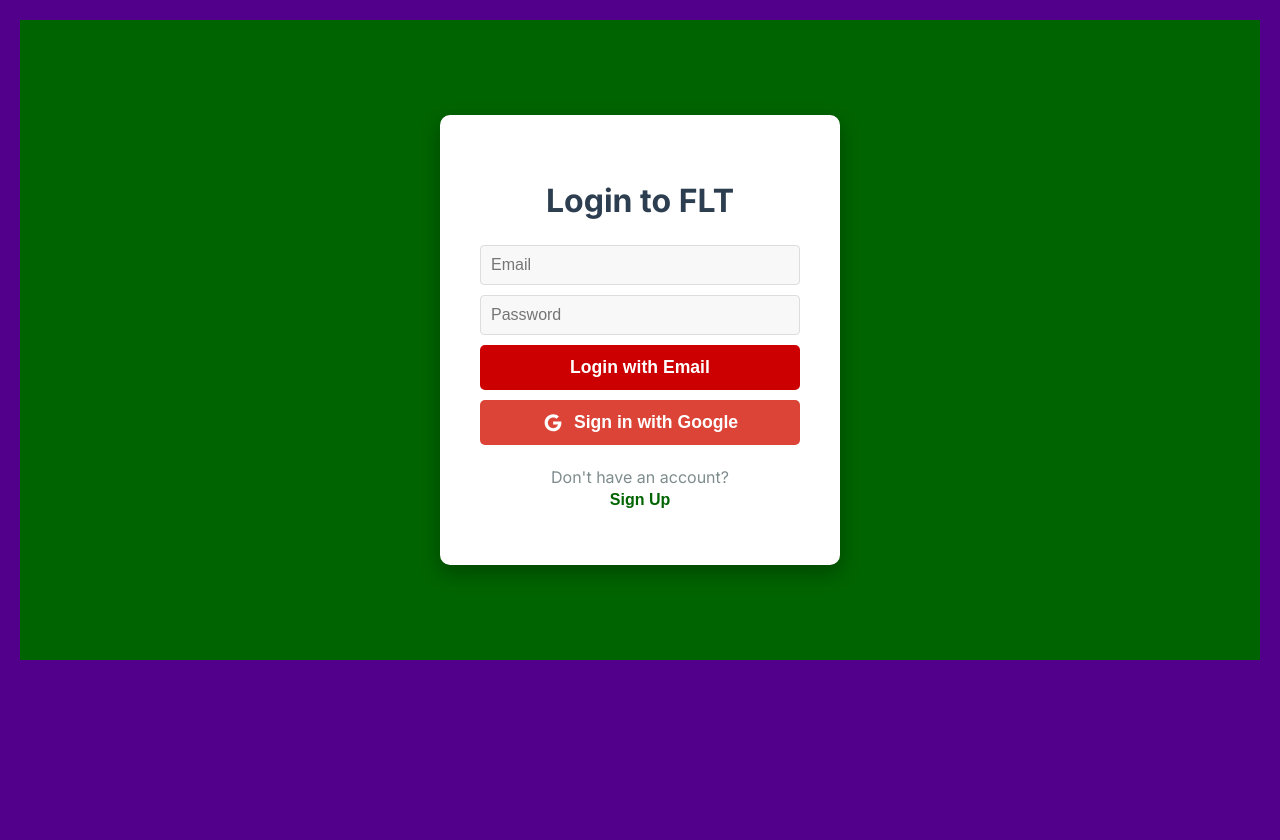
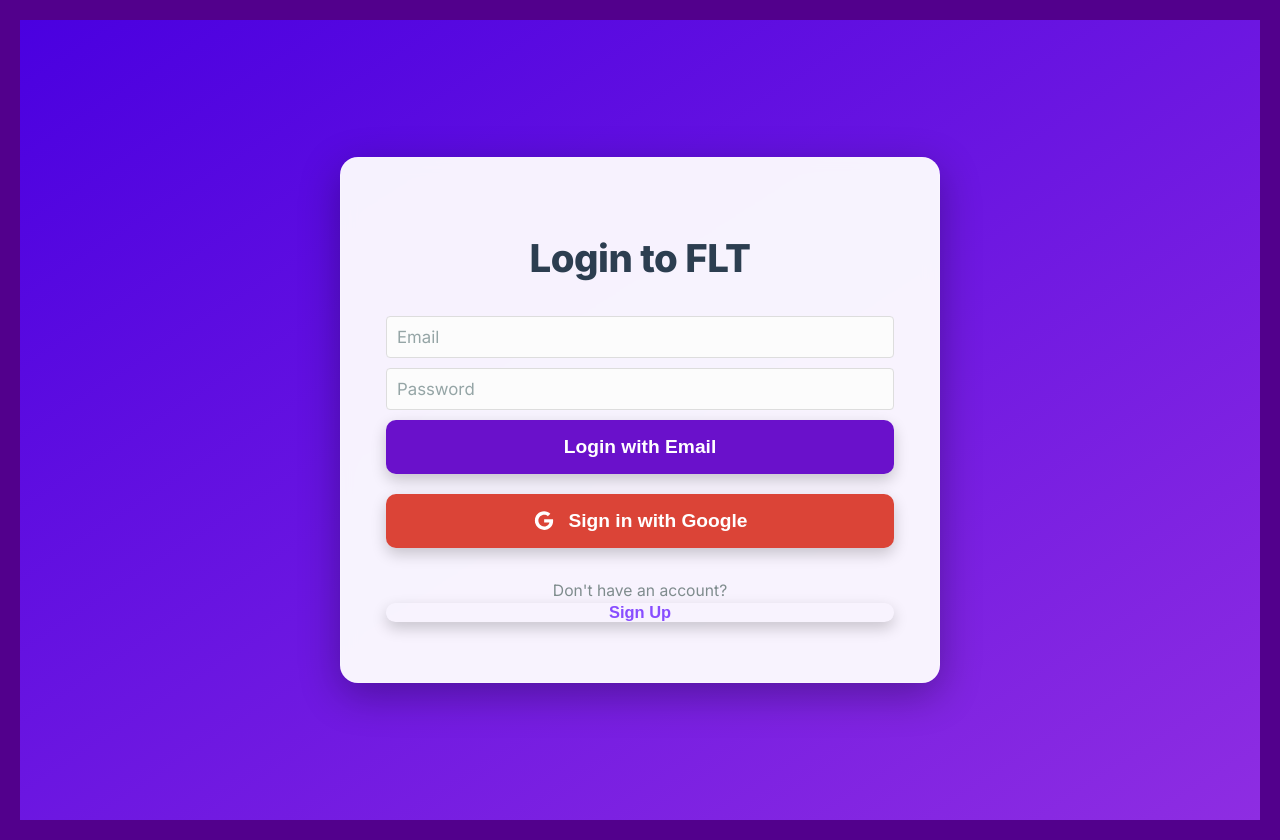
Before and after one commit to cheriflouay/fantasy-ligue-tunisienne, a React (Create React App) app: page / in a window 1280 px wide. Before the commit the page ends 800 px from the top, so only its background shows below. Built offline with nearby package versions, Linux system fonts and the light colour scheme; no server answers.

Commit message:
Initial commit

```diff
--- a/src/pages/Login.js
+++ b/src/pages/Login.js
@@ -1,75 +1,104 @@
 // src/pages/Login.js
 import React, { useState } from 'react';
 import styled from 'styled-components';
-import { FontAwesomeIcon } from '@fortawesome/react-fontawesome'; // Import FontAwesomeIcon
-import { faGoogle } from '@fortawesome/free-brands-svg-icons'; // Import Google icon
+import { FontAwesomeIcon } from '@fortawesome/react-fontawesome';
+import { faGoogle } from '@fortawesome/free-brands-svg-icons';
 
 const AuthContainer = styled.div`
     display: flex;
     flex-direction: column;
     align-items: center;
     justify-content: center;
-    min-height: 80vh;
-    background-color: var(--primary-green);
+    min-height: 100vh; /* Ensure it takes full viewport height */
+    background: linear-gradient(to bottom right, #4a00e0, #8e2de2); /* Blue to purple gradient from header */
     color: white;
+    padding: 20px;
+    box-sizing: border-box;
+    font-family: 'Inter', sans-serif; /* Apply Inter font */
 `;
 
 const AuthBox = styled.div`
-    background-color: var(--card-bg);
-    padding: 40px;
-    border-radius: 10px;
-    box-shadow: 0 8px 20px rgba(0,0,0,0.3);
+    background-color: rgba(255, 255, 255, 0.95); /* Slightly transparent white for a modern feel */
+    padding: 45px; /* Increased padding */
+    border-radius: 18px; /* More rounded corners */
+    box-shadow: 0 12px 40px rgba(0,0,0,0.3); /* Softer, more pronounced shadow */
     text-align: center;
     width: 100%;
-    max-width: 400px;
+    max-width: 600px; /* MODIFIED: Increased width */
     box-sizing: border-box;
+    border: 1px solid rgba(255,255,255,0.2); /* Subtle white border for depth */
+    backdrop-filter: blur(8px); /* Increased blur effect */
+    -webkit-backdrop-filter: blur(8px);
 
     h2 {
-        color: var(--dark-text);
-        margin-bottom: 25px;
-        font-size: 2em;
+        color: #2c3e50; /* Dark blue-grey for headings */
+        margin-bottom: 35px; /* Increased margin */
+        font-size: 2.4em; /* Larger font */
+        font-weight: 800; /* Extra bold */
+        letter-spacing: -0.5px; /* Tighter letter spacing */
     }
 
     input {
-        width: calc(100% - 20px);
-        padding: 12px;
-        margin-bottom: 15px;
-        border: 1px solid var(--border-color);
-        border-radius: 5px;
-        font-size: 1em;
-        background-color: #f8f8f8;
-        color: var(--dark-text);
+        width: calc(100% - 24px); /* Account for padding */
+        padding: 14px; /* Increased padding */
+        margin-bottom: 20px; /* Increased margin */
+        border: 1px solid #e0e0e0; /* Light grey border */
+        border-radius: 10px; /* More rounded input fields */
+        font-size: 1.05em; /* Slightly larger font */
+        background-color: #fcfcfc; /* Very light background */
+        color: #333; /* Darker text for input */
+        outline: none;
+        transition: border-color 0.3s ease, box-shadow 0.3s ease;
+        font-family: 'Inter', sans-serif; /* Apply Inter font */
+
+        &:focus {
+            border-color: #6a11cb; /* Purple highlight on focus */
+            box-shadow: 0 0 0 3px rgba(106, 17, 203, 0.2); /* Subtle purple glow */
+        }
+
+        &::placeholder {
+            color: #95a5a6; /* Medium grey placeholder text */
+        }
     }
 
     button {
         width: 100%;
-        padding: 12px;
-        background-color: var(--secondary-red);
+        padding: 16px; /* Increased padding */
+        background-color: #6a11cb; /* MODIFIED: Purple for main action */
         color: white;
         border: none;
-        border-radius: 5px;
-        font-size: 1.1em;
+        border-radius: 10px; /* More rounded buttons */
+        font-size: 1.2em; /* Larger font */
         font-weight: bold;
         cursor: pointer;
-        transition: background-color 0.3s ease;
-        display: flex; /* For icon and text alignment */
+        transition: background-color 0.3s ease, transform 0.2s ease, box-shadow 0.3s ease;
+        display: flex;
         align-items: center;
         justify-content: center;
-        gap: 10px; /* Space between icon and text */
+        gap: 12px; /* Increased space for icon */
+        box-shadow: 0 6px 15px rgba(0,0,0,0.2); /* More prominent shadow */
 
         &:hover {
-            background-color: #b30000;
+            background-color: #5a009a; /* MODIFIED: Darker purple on hover */
+            transform: translateY(-3px); /* More pronounced lift */
+            box-shadow: 0 8px 20px rgba(0,0,0,0.3);
+        }
+        &:active {
+            transform: translateY(0);
+            box-shadow: 0 4px 10px rgba(0,0,0,0.2);
         }
         &:disabled {
             background-color: #cccccc;
             cursor: not-allowed;
+            box-shadow: none;
+            transform: none;
         }
 
         &.google-button {
-            background-color: #DB4437; /* Google Red */
-            margin-top: 10px; /* Space from email login button */
+            background-color: #DB4437; /* Google Red - kept as brand color */
+            margin-top: 20px; /* More space from email login button */
             &:hover {
-                background-color: #c23321;
+                background-color: #C23321;
             }
         }
     }
@@ -77,41 +106,36 @@
     .link-button {
         background: none;
         border: none;
-        color: var(--primary-green);
-        font-size: 1em;
-        font-weight: bold;
+        color: #884dff; /* MODIFIED: Lighter purple for links */
+        font-size: 1.05em; /* Slightly larger font */
+        font-weight: 600; /* Semi-bold */
         cursor: pointer;
         text-decoration: none;
         padding: 0;
         margin: 0;
-        transition: text-decoration 0.3s ease;
+        transition: text-decoration 0.3s ease, color 0.3s ease;
 
         &:hover {
             text-decoration: underline;
+            color: #a381ff; /* MODIFIED: Brighter purple on hover */
         }
     }
 
     p {
-        margin-top: 20px;
-        color: var(--medium-text);
-        a {
-            color: var(--primary-green);
-            text-decoration: none;
-            font-weight: bold;
-            &:hover {
-                text-decoration: underline;
-            }
-        }
+        margin-top: 30px; /* Increased margin */
+        color: #7f8c8d; /* Medium grey for secondary text */
+        font-size: 0.98em;
     }
 
     .error-message {
-        color: var(--danger-red);
-        margin-top: 10px;
+        color: #dc3545; /* Standard danger red - kept for error messages */
+        margin-top: 18px; /* Increased margin */
         font-weight: bold;
+        font-size: 0.95em;
     }
 `;
 
-function Login({ onLogin, setActivePage, onGoogleLogin }) { // Added onGoogleLogin prop
+function Login({ onLogin, setActivePage, onGoogleLogin }) {
     const [email, setEmail] = useState('');
     const [password, setPassword] = useState('');
     const [loading, setLoading] = useState(false);
@@ -131,7 +155,7 @@
     const handleGoogleSubmit = async () => {
         setError('');
         setLoading(true);
-        const result = await onGoogleLogin(); // Call the new Google login handler
+        const result = await onGoogleLogin();
         if (!result.success) {
             setError(result.message || 'Google login failed.');
         }
--- a/src/pages/SignUp.js
+++ b/src/pages/SignUp.js
@@ -7,93 +7,117 @@
     flex-direction: column;
     align-items: center;
     justify-content: center;
-    min-height: 80vh;
-    background-color: var(--primary-green);
+    min-height: 100vh; /* Ensure it takes full viewport height */
+    background: linear-gradient(to bottom right, #4a00e0, #8e2de2); /* Blue to purple gradient from header */
     color: white;
+    padding: 20px;
+    box-sizing: border-box;
+    font-family: 'Inter', sans-serif; /* Apply Inter font */
 `;
 
 const AuthBox = styled.div`
-    background-color: var(--card-bg);
-    padding: 40px;
-    border-radius: 10px;
-    box-shadow: 0 8px 20px rgba(0,0,0,0.3);
+    background-color: rgba(255, 255, 255, 0.95); /* Slightly transparent white for a modern feel */
+    padding: 45px; /* Increased padding */
+    border-radius: 18px; /* More rounded corners */
+    box-shadow: 0 12px 40px rgba(0,0,0,0.3); /* Softer, more pronounced shadow */
     text-align: center;
     width: 100%;
-    max-width: 400px;
+    max-width: 600px; /* MODIFIED: Increased width */
     box-sizing: border-box;
+    border: 1px solid rgba(255,255,255,0.2); /* Subtle white border for depth */
+    backdrop-filter: blur(8px); /* Increased blur effect */
+    -webkit-backdrop-filter: blur(8px);
 
     h2 {
-        color: var(--dark-text);
-        margin-bottom: 25px;
-        font-size: 2em;
+        color: #2c3e50; /* Dark blue-grey for headings */
+        margin-bottom: 35px; /* Increased margin */
+        font-size: 2.4em; /* Larger font */
+        font-weight: 800; /* Extra bold */
+        letter-spacing: -0.5px; /* Tighter letter spacing */
     }
 
     input {
-        width: calc(100% - 20px);
-        padding: 12px;
-        margin-bottom: 15px;
-        border: 1px solid var(--border-color);
-        border-radius: 5px;
-        font-size: 1em;
-        background-color: #f8f8f8;
-        color: var(--dark-text);
+        width: calc(100% - 24px); /* Account for padding */
+        padding: 14px; /* Increased padding */
+        margin-bottom: 20px; /* Increased margin */
+        border: 1px solid #e0e0e0; /* Light grey border */
+        border-radius: 10px; /* More rounded input fields */
+        font-size: 1.05em; /* Slightly larger font */
+        background-color: #fcfcfc; /* Very light background */
+        color: #333; /* Darker text for input */
+        outline: none;
+        transition: border-color 0.3s ease, box-shadow 0.3s ease;
+        font-family: 'Inter', sans-serif; /* Apply Inter font */
+
+        &:focus {
+            border-color: #6a11cb; /* Purple highlight on focus */
+            box-shadow: 0 0 0 3px rgba(106, 17, 203, 0.2); /* Subtle purple glow */
+        }
+
+        &::placeholder {
+            color: #95a5a6; /* Medium grey placeholder text */
+        }
     }
 
     button {
         width: 100%;
-        padding: 12px;
-        background-color: var(--primary-green);
+        padding: 16px; /* Increased padding */
+        background-color: #6a11cb; /* MODIFIED: Purple for main action */
         color: white;
         border: none;
-        border-radius: 5px;
-        font-size: 1.1em;
+        border-radius: 10px; /* More rounded buttons */
+        font-size: 1.2em; /* Larger font */
         font-weight: bold;
         cursor: pointer;
-        transition: background-color 0.3s ease;
+        transition: background-color 0.3s ease, transform 0.2s ease, box-shadow 0.3s ease;
+        box-shadow: 0 6px 15px rgba(0,0,0,0.2); /* More prominent shadow */
 
         &:hover {
-            background-color: #004d00;
+            background-color: #5a009a; /* MODIFIED: Darker purple on hover */
+            transform: translateY(-3px); /* More pronounced lift */
+            box-shadow: 0 8px 20px rgba(0,0,0,0.3);
+        }
+        &:active {
+            transform: translateY(0);
+            box-shadow: 0 4px 10px rgba(0,0,0,0.2);
         }
         &:disabled {
             background-color: #cccccc;
             cursor: not-allowed;
+            box-shadow: none;
+            transform: none;
         }
     }
 
     .link-button { /* Style for button acting as a link */
         background: none;
         border: none;
-        color: var(--secondary-red);
-        font-size: 1em;
-        font-weight: bold;
+        color: #884dff; /* MODIFIED: Lighter purple for links */
+        font-size: 1.05em; /* Slightly larger font */
+        font-weight: 600; /* Semi-bold */
         cursor: pointer;
         text-decoration: none;
         padding: 0;
         margin: 0;
-        transition: text-decoration 0.3s ease;
+        transition: text-decoration 0.3s ease, color 0.3s ease;
 
         &:hover {
             text-decoration: underline;
+            color: #a381ff; /* MODIFIED: Brighter purple on hover */
         }
     }
 
     p {
-        margin-top: 20px;
-        color: var(--medium-text);
-        a { /* Keep existing a style for external links if any */
-            color: var(--secondary-red);
-            text-decoration: none;
-            font-weight: bold;
-            &:hover {
-                text-decoration: underline;
-            }
-        }
+        margin-top: 30px; /* Increased margin */
+        color: #7f8c8d; /* Medium grey for secondary text */
+        font-size: 0.98em;
     }
 
     .error-message {
-        color: var(--danger-red);
-        margin-top: 10px;
+        color: #dc3545; /* Standard danger red - kept for error messages */
+        margin-top: 18px; /* Increased margin */
         font-weight: bold;
+        font-size: 0.95em;
     }
 `;
 
```
